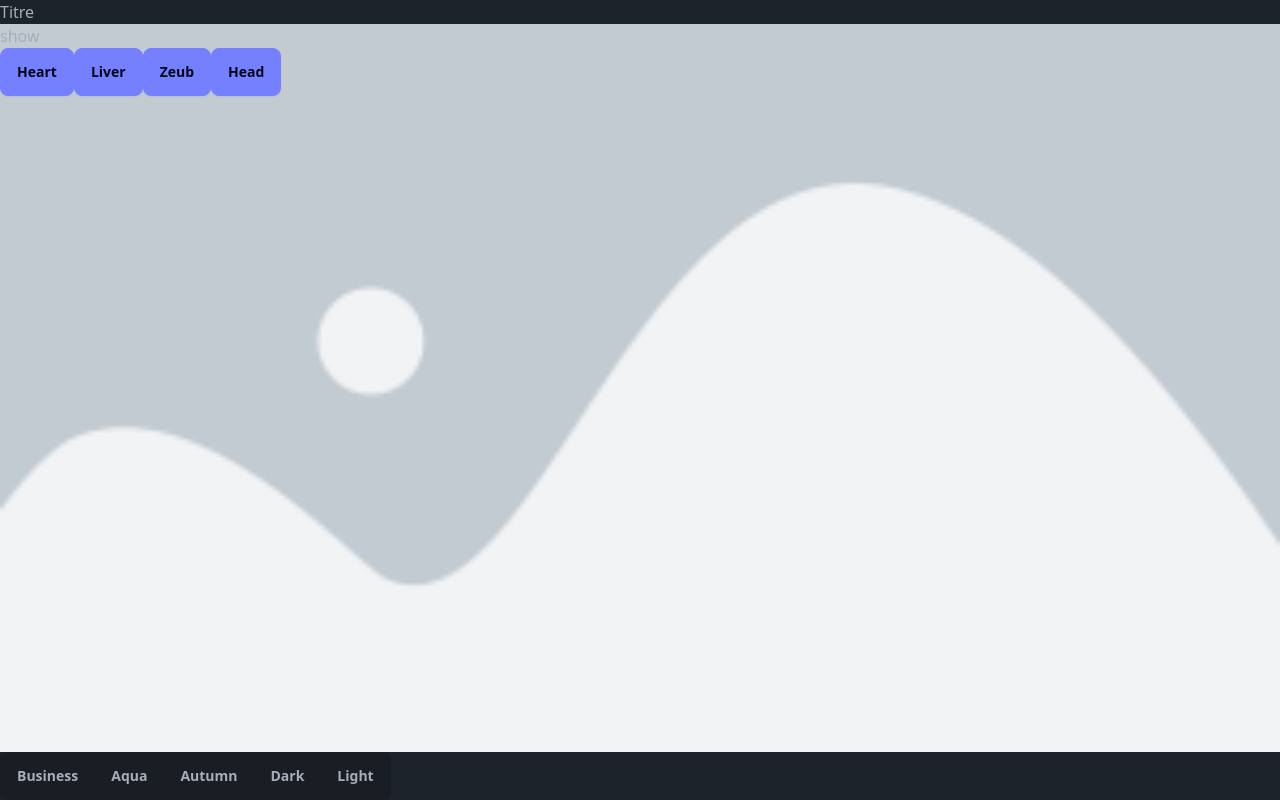
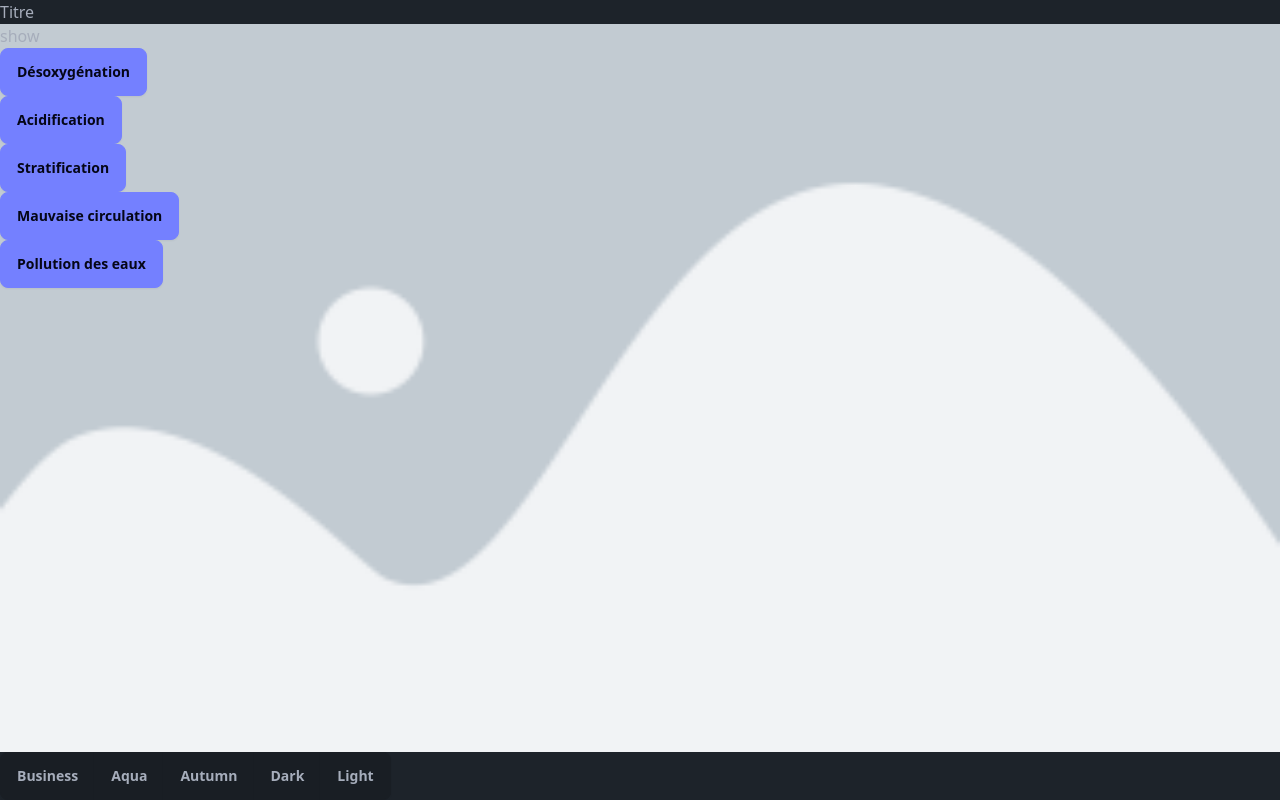
Before and after one commit to nuitit-2024-pas-de-nom/project, a Next.js app: page /show-billy in a window 1280 px wide. Built offline with nearby package versions, Linux system fonts and the light colour scheme.

Commit message:
✨ Add dynamic pages home pages edge 😏😏😏

```diff
--- a/app/show-billy/page.tsx
+++ b/app/show-billy/page.tsx
@@ -1,14 +1,17 @@
 import Link from "next/link";
+import {healthProblems} from "@/data/health-problems";
 
 export default function show() {
     return (
         <div>
             <h1>show</h1>
-            <Link href={"/heart"} className={"btn btn-primary"}>Heart</Link>
-            <Link href={"/liver"} className={"btn btn-primary"}>Liver</Link>
-            <Link href={"/zeub"} className={"btn btn-primary"}>Zeub</Link>
-            <Link href={"/head"} className={"btn btn-primary"}>Head</Link>
-
+            {healthProblems.map((problem) => (
+                <div key={problem.position}>
+                    <Link href={`/${problem.endpoint}`} className="btn btn-primary">
+                        {problem.title}
+                    </Link>
+                </div>
+            ))}
         </div>
     )
 }
--- a/data/health-problems.ts
+++ b/data/health-problems.ts
@@ -5,6 +5,7 @@ export type HealthProblem = {
   solutions: string;
   icon: string;
   position: string;
+  endpoint: string;
 }
 
 export const healthProblems: HealthProblem[] =
@@ -15,7 +16,8 @@ export const healthProblems: HealthProblem[] =
     diagnosis:"Ce phénomène est en partie dû à l’'eutrophisation des zones côtières, causée par un excès de nutriments provenant des engrais utilisés sur les terres agricoles. Ces nutriments se retrouvent dans les rivières et arrivent dans les estuaires et les côtes, où ils favorisent la prolifération du phytoplancton. En se décomposant, ce phytoplancton consomme beaucoup d'oxygène, ce qui en réduit la quantité dans les eaux profondes. Quand cette consommation est trop élevée, on parle de zones mortes où l'oxygène est trop faible pour que la vie marine puisse y prospérer.",
     solutions:"Pour réduire la désoxygénation des océans, il est crucial de limiter le réchauffement climatique en réduisant les émissions de gaz à effet de serre. Il faut également limiter les excès de nutriments issus de l'agriculture et des eaux usées. Restaurer les écosystèmes côtiers comme les mangroves et les herbiers marins peut également aider à maintenir un équilibre écologique. Enfin, une gestion durable des océans, soutenue par des politiques internationales, est essentielle pour protéger la vie marine.",
     icon:"heart.png",
-    position: "heart"
+    position: "heart",
+    endpoint: "heart"
   },
   {
     title:"Acidification",
@@ -23,7 +25,8 @@ export const healthProblems: HealthProblem[] =
     diagnosis:"L'acidification des océans est principalement causée par l'absorption massive de CO2 atmosphérique, issue de l'activité humaine. Ce gaz, dissout dans l'eau, forme de l'acide carbonique, réduisant ainsi le pH de l'eau. Ces déséquilibres chimiques limitent les océans dans leur capacité à capturer du carbone, ce qui aggrave le réchauffement climatique. Ils fragilisent également les récifs coralliens, abris pour de nombreuses espèces, réduisant ainsi la reproduction et la survie des poissons.",
     solutions:"Pour réduire l'acidification des océans, il est essentiel de limiter les émissions de dioxyde de carbone (CO2), principal responsable de ce phénomène.. Réduire les gaz à effet de serre grâce à des énergies renouvelables et des pratiques agricoles durables permettrait de ralentir cette acidification. De plus, protéger et restaurer les écosystèmes marins, comme les coraux et les herbiers, peut aider à absorber le CO2 et maintenir l'équilibre du pH.",
     icon:"stomach.png",
-    position: "stomach"
+    position: "stomach",
+    endpoint: "stomach",
   },
   {
     title:"Stratification",
@@ -31,7 +34,8 @@ export const healthProblems: HealthProblem[] =
     diagnosis:"Le réchauffement de la surface des océans accentue la stratification, car l'eau chaude, moins dense, reste en surface tandis que l'eau froide et dense demeure en profondeur. Ce phénomène bloque les échanges entre ces couches, limitant la circulation des gaz et des nutriments essentiels. Les effets sont directs et multiples:  appauvrissement en oxygène, réduction de la production biologique. Les espèces marines, comme les poissons et les mammifères, souffrent de la raréfaction des ressources et de l’habitat.",
     solutions:"Pour réduire la stratification des océans, il est essentiel de limiter le réchauffement des eaux de surface, principalement causé par le changement climatique. Cela passe par la réduction des émissions de gaz à effet de serre, notamment le dioxyde de carbone, afin d'éviter l'augmentation des températures marines.",
     icon:"headache.png",
-    position: "head"
+    position: "head",
+    endpoint: "head"
   },
   {
     title:"Mauvaise circulation",
@@ -39,7 +43,8 @@ export const healthProblems: HealthProblem[] =
     diagnosis:"La circulation océanique, vitale pour la régulation du climat terrestre, est en danger à cause des apports excessifs d’eau douce provenant de la fonte des calottes glaciaires et des précipitations accrues. Ces phénomènes réduisent la densité des eaux de surface, ralentissant le processus de downwelling (enfoncement des eaux denses) aux pôles.     Moins de stockage de chaleur et de carbone par l’océan, ce qui amplifie le réchauffement climatique.",
     solutions:"Pour réduire l'impact de la perturbation de la circulation océanique, il est essentiel de limiter les émissions de gaz à effet de serre afin de ralentir la fonte des calottes glaciaires et les changements dans les précipitations. En réduisant la température de la planète, on prévient l'excès d'eau douce qui dilue les océans. De plus, des efforts pour protéger les écosystèmes marins, comme la réduction de la pollution, peuvent aider à maintenir la santé des océans",
     icon:"blood.png",
-    position: "left_arm"
+    position: "left_arm",
+    endpoint: "blood"
   },
   {
     title:"Pollution des eaux",
@@ -47,6 +52,7 @@ export const healthProblems: HealthProblem[] =
     diagnosis:"La pollution plastique et les déchets déversés dans les océans représentent un fléau grandissant pour la santé des océans, affectant la faune et la flore marines. Les plastiques, en particulier, sont une menace persistante et de longue durée en raison de leur lente dégradation. Ces déchets nuisent aux écosystèmes marins, altèrent les chaînes alimentaires et ont des effets toxiques sur la biodiversité. On estime que près de 700 espèces marines ont été affectées par le plastique, en ingérant des microplastiques ou en s’emmêlant dans des objets plastiques. ",
     solutions:"Organiser des campagnes de nettoyage des plages et des fonds marins pour réduire la pollution. Interdire les plastiques à usage unique. Développer des infrastructures de recyclage plus efficaces pour éviter que les plastiques ne finissent dans les océans. Encourager l’utilisation de matériaux biodégradables ou réutilisables",
     icon:"virus.png",
-    position: "right_arm"
+    position: "right_arm",
+    endpoint: "virus"
   }
 ]
```
